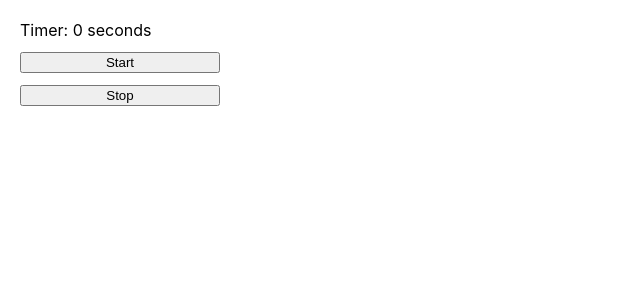
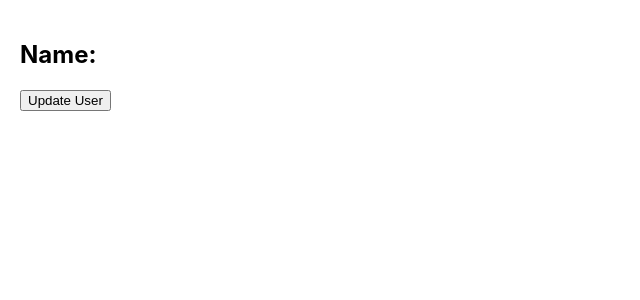
Before and after one commit to Aaronius/reactjs-meetup, a React (Vite) app: page / in a window 1280 px wide. Shown: the top 300 px of the page, without its empty margins (0-640 px from the left). Built offline with nearby package versions, Linux system fonts and the light colour scheme.

Commit message:
Set state improperly

```diff
--- a/src/App.jsx
+++ b/src/App.jsx
@@ -1,9 +1,21 @@
-import Counter from "./Counter";
+import "./App.css";
+import { useState } from "react";
 
-import './App.css'
+const App = () => {
+  console.log("render");
+  const [user, setUser] = useState({ name: "", age: 0 });
 
-function App() {
-  return <Counter/>;
-}
+  const updateUser = () => {
+    user.name = "Tom";
+    setUser(user);
+  };
 
-export default App
+  return (
+    <>
+      <h2>Name: {user.name}</h2>
+      <button onClick={updateUser}>Update User</button>
+    </>
+  );
+};
+
+export default App;
--- a/src/Counter.jsx
+++ /dev/null
@@ -1,36 +0,0 @@
-import { useRef, useState } from "react";
-
-const Counter = () => {
-  console.log("render");
-  const timerIdRef = useRef(0);
-  const [count, setCount] = useState(0);
-
-  const startHandler = () => {
-    if (timerIdRef.current) {
-      return;
-    }
-
-    timerIdRef.current = setInterval(() => {
-      setCount((latestCount) => latestCount + 1);
-    }, 1000);
-  };
-
-  const stopHandler = () => {
-    clearInterval(timerIdRef.current);
-    timerIdRef.current = 0;
-  };
-
-  return (
-    <div className="counter">
-      Timer: {count} seconds
-      <button type="button" onClick={startHandler}>
-        Start
-      </button>
-      <button type="button" onClick={stopHandler}>
-        Stop
-      </button>
-    </div>
-  );
-};
-
-export default Counter;
```
